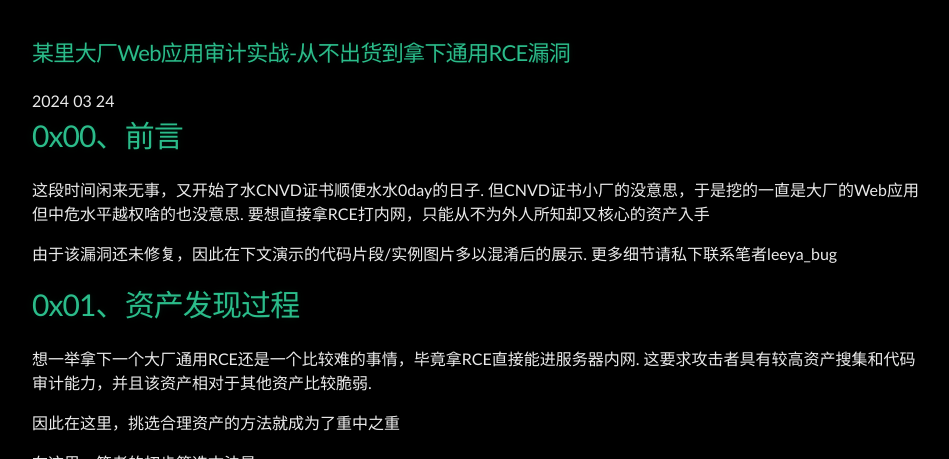
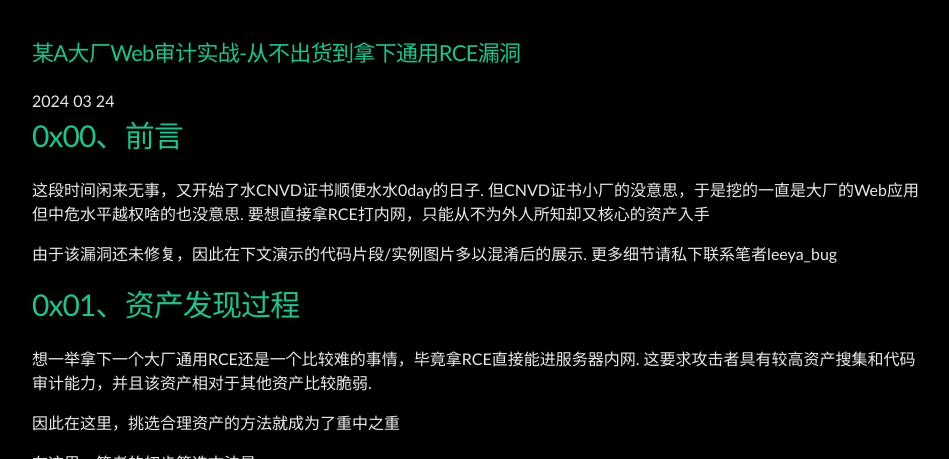
Before and after one commit to Leeyangee/leeyangee.github.io, a Jekyll site: the page built from _posts/2024-03-24-某A大厂Web审计实战-从不出货到拿下通用RCE漏洞.md, in a window 1280 px wide and 900 px high, cut to the strip 441-900 px from the top of the window. Shown: the whole strip, without its empty margins (160-1109 px from the left). Built offline with Jekyll 4.4.1, drawn with Linux system fonts in a browser that asks for light colours.

Commit message:
Update and rename 2024-03-24-某里大厂Web应用审计实战-从不出货到拿下通用RCE漏洞.md to 2024-03-24-某A大厂Web审计实战-从不出货到拿下通用RCE漏洞.md

```diff
--- a/_posts/2024-03-24-某里大厂Web应用审计实战-从不出货到拿下通用RCE漏洞.md
+++ b/_posts/2024-03-24-某A大厂Web审计实战-从不出货到拿下通用RCE漏洞.md
@@ -1,5 +1,5 @@
 ---
-title: 某里大厂Web应用审计实战-从不出货到拿下通用RCE漏洞
+title: 某A大厂Web审计实战-从不出货到拿下通用RCE漏洞
 published: true
 ---
 
```
